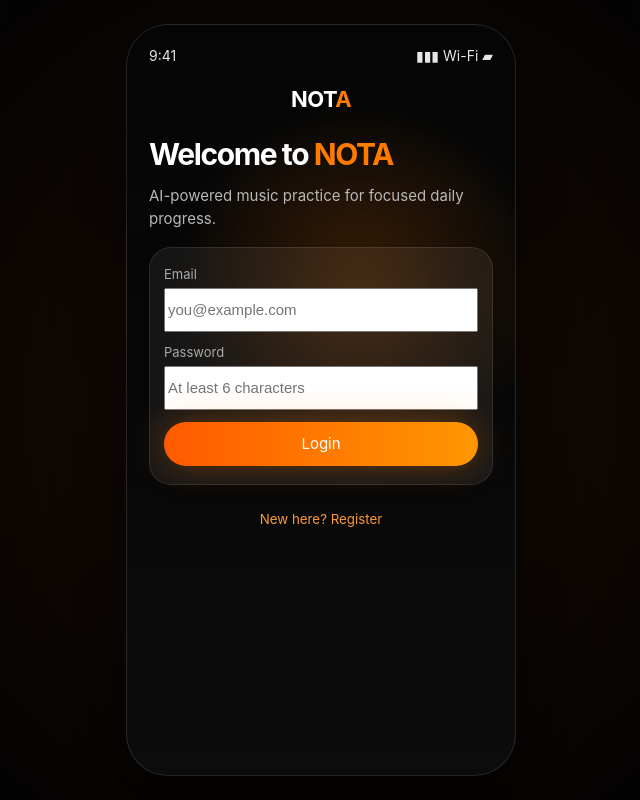
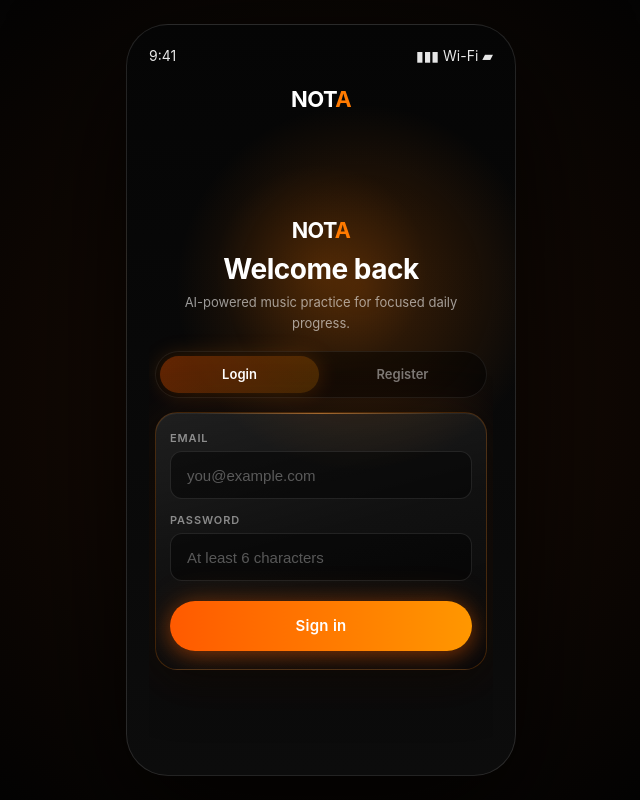
Before and after one commit to MariiaPysarenko/NOTA, a React (Vite) app: page / in a window 1280 px wide. Both pictures are taken after a click on the button "Skip". Shown: the whole page, without its empty margins (319-959 px from the left). Built offline with nearby package versions, Linux system fonts and the light colour scheme; no server answers.

Commit message:
Polish auth screen UI to match NOTA premium style.
Improve glass card, typography hierarchy, dark inputs, and segmented login/register toggle without changing auth logic.

Co-authored-by: Cursor <cursoragent@cursor.com>

```diff
--- a/src/App.css
+++ b/src/App.css
@@ -3587,6 +3587,253 @@ button {
 .phone-onboarding .phone-content,
 .phone-auth .phone-content {
   min-height: 0;
+  display: flex;
+  flex-direction: column;
+}
+
+.phone-auth .phone-content {
+  position: relative;
+  z-index: 1;
+}
+
+/* —— Auth screen (login / register) —— */
+
+.phone-auth .auth-screen {
+  flex: 1;
+  min-height: 0;
+  display: flex;
+  flex-direction: column;
+  justify-content: center;
+  padding: var(--space-sm) var(--space-xs);
+  overflow-y: auto;
+}
+
+.auth-screen-inner {
+  width: 100%;
+  max-width: 100%;
+  animation: auth-enter 0.45s ease both;
+}
+
+@keyframes auth-enter {
+  from {
+    opacity: 0;
+    transform: translateY(10px);
+  }
+  to {
+    opacity: 1;
+    transform: translateY(0);
+  }
+}
+
+.auth-hero {
+  text-align: center;
+  margin-bottom: var(--space-lg);
+}
+
+.auth-brand {
+  margin: 0 0 var(--space-sm);
+  font-size: 1.35rem;
+  font-weight: 700;
+  letter-spacing: -0.6px;
+  color: #fff;
+}
+
+.auth-brand span {
+  color: #ff7a00;
+}
+
+.auth-title {
+  margin: 0 0 var(--space-xs);
+  font-size: clamp(1.5rem, 5.5vw, 1.75rem);
+  font-weight: 700;
+  line-height: var(--line-tight);
+  letter-spacing: -0.5px;
+  color: #fff;
+}
+
+.auth-tagline {
+  margin: 0 auto;
+  max-width: 280px;
+  font-size: var(--text-small);
+  line-height: var(--line-body);
+  color: rgba(255, 255, 255, 0.58);
+}
+
+.auth-demo-pill {
+  display: inline-block;
+  margin-top: var(--space-sm);
+  padding: 6px 12px;
+  border-radius: var(--radius-pill);
+  font-size: var(--text-caption);
+  font-weight: 600;
+  letter-spacing: 0.03em;
+  color: #ffc285;
+  background: rgba(255, 122, 0, 0.12);
+  border: 1px solid rgba(255, 122, 0, 0.28);
+}
+
+.auth-mode-tabs {
+  display: grid;
+  grid-template-columns: 1fr 1fr;
+  gap: 4px;
+  padding: 4px;
+  margin-bottom: var(--space-md);
+  border-radius: var(--radius-pill);
+  background: rgba(0, 0, 0, 0.45);
+  border: 1px solid rgba(255, 255, 255, 0.08);
+}
+
+.auth-mode-tab {
+  border: 0;
+  border-radius: var(--radius-pill);
+  padding: 11px 14px;
+  background: transparent;
+  color: rgba(255, 255, 255, 0.45);
+  font-size: var(--text-small);
+  font-weight: 600;
+  transition:
+    background 0.22s ease,
+    color 0.22s ease,
+    box-shadow 0.22s ease;
+}
+
+.auth-mode-tab.active {
+  color: #fff;
+  background: linear-gradient(
+    135deg,
+    rgba(255, 90, 0, 0.38),
+    rgba(255, 151, 0, 0.22)
+  );
+  box-shadow: 0 0 22px rgba(255, 122, 0, 0.22);
+}
+
+.auth-form-card {
+  position: relative;
+  display: grid;
+  gap: var(--space-md);
+  padding: var(--space-lg) var(--space-md);
+  border-radius: var(--radius-lg);
+  background: linear-gradient(
+    165deg,
+    rgba(255, 255, 255, 0.09) 0%,
+    rgba(255, 255, 255, 0.03) 48%,
+    rgba(0, 0, 0, 0.2) 100%
+  );
+  border: 1px solid rgba(255, 122, 0, 0.22);
+  box-shadow:
+    inset 0 1px 0 rgba(255, 255, 255, 0.06),
+    0 16px 48px rgba(0, 0, 0, 0.55),
+    0 0 56px rgba(255, 122, 0, 0.1);
+  backdrop-filter: blur(20px);
+  -webkit-backdrop-filter: blur(20px);
+  overflow: hidden;
+}
+
+.auth-form-card::before {
+  content: "";
+  position: absolute;
+  top: 0;
+  left: 12%;
+  right: 12%;
+  height: 1px;
+  background: linear-gradient(
+    90deg,
+    transparent,
+    rgba(255, 154, 53, 0.55),
+    transparent
+  );
+  pointer-events: none;
+}
+
+.auth-field {
+  display: grid;
+  gap: 8px;
+}
+
+.auth-field-label {
+  font-size: var(--text-caption);
+  font-weight: 600;
+  letter-spacing: 0.08em;
+  text-transform: uppercase;
+  color: rgba(255, 255, 255, 0.5);
+}
+
+.auth-input {
+  width: 100%;
+  height: 48px;
+  padding: 0 16px;
+  border-radius: var(--radius-sm);
+  border: 1px solid rgba(255, 255, 255, 0.1);
+  background: rgba(0, 0, 0, 0.42);
+  color: #f2f2f2;
+  font-size: var(--text-body);
+  transition:
+    border-color 0.2s ease,
+    box-shadow 0.2s ease,
+    background 0.2s ease;
+  -webkit-appearance: none;
+  appearance: none;
+}
+
+.auth-input::placeholder {
+  color: rgba(255, 255, 255, 0.32);
+}
+
+.auth-input:hover {
+  border-color: rgba(255, 255, 255, 0.16);
+  background: rgba(0, 0, 0, 0.5);
+}
+
+.auth-input:focus {
+  outline: none;
+  border-color: rgba(255, 122, 0, 0.65);
+  background: rgba(0, 0, 0, 0.55);
+  box-shadow:
+    0 0 0 3px rgba(255, 122, 0, 0.14),
+    0 0 24px rgba(255, 122, 0, 0.12);
+}
+
+.auth-submit {
+  margin-top: var(--space-xs);
+  min-height: 50px;
+  font-weight: 600;
+  letter-spacing: 0.02em;
+  box-shadow:
+    0 4px 20px rgba(255, 90, 0, 0.38),
+    0 0 36px rgba(255, 122, 0, 0.18);
+  transition:
+    transform 0.15s ease,
+    box-shadow 0.2s ease,
+    opacity 0.2s ease;
+}
+
+.auth-submit:hover:not(:disabled) {
+  box-shadow:
+    0 6px 28px rgba(255, 90, 0, 0.48),
+    0 0 44px rgba(255, 122, 0, 0.28);
+}
+
+.auth-submit:active:not(:disabled) {
+  transform: scale(0.98);
+}
+
+.auth-submit:disabled {
+  opacity: 0.65;
+  cursor: not-allowed;
+}
+
+.phone-auth::after {
+  content: "";
+  position: absolute;
+  top: 18%;
+  left: 50%;
+  width: 220px;
+  height: 220px;
+  transform: translateX(-50%);
+  border-radius: 50%;
+  background: radial-gradient(circle, rgba(255, 122, 0, 0.14), transparent 68%);
+  pointer-events: none;
+  z-index: 0;
 }
 
 .logo-static {
--- a/src/mobile-polish.css
+++ b/src/mobile-polish.css
@@ -256,6 +256,16 @@
     padding: 20px 16px;
   }
 
+  .phone-auth .auth-screen {
+    justify-content: flex-start;
+    padding-top: var(--space-lg);
+    padding-bottom: calc(var(--space-xl) + var(--safe-bottom));
+  }
+
+  .auth-form-card {
+    padding: var(--space-md);
+  }
+
   .phone.has-bottom-nav .bottom-nav-shell {
     position: sticky;
     bottom: 0;
--- a/src/screens/AuthScreen.jsx
+++ b/src/screens/AuthScreen.jsx
@@ -36,22 +36,48 @@ export default function AuthScreen({ mode = "login" }) {
 
   return (
     <main className="screen auth-screen">
-      <section className="hero small">
-        <h1>
-          {isLogin ? "Welcome to" : "Join"} <span>NOTA</span>
-        </h1>
-        <p>
+      <div className="auth-screen-inner" key={mode}>
+        <header className="auth-hero">
+          <p className="auth-brand">
+            NOT<span>A</span>
+          </p>
+          <h1 className="auth-title">{isLogin ? "Welcome back" : "Join the practice"}</h1>
+          <p className="auth-tagline">
             AI-powered music practice for focused daily progress.
-          {isDemoMode ? " Running in demo mode — any email works." : ""}
           </p>
-      </section>
+          {isDemoMode && (
+            <span className="auth-demo-pill">Demo mode — any email works</span>
+          )}
+        </header>
 
-      <form className="auth-form glass-card" onSubmit={handleSubmit}>
+        <div className="auth-mode-tabs" role="tablist" aria-label="Authentication mode">
+          <button
+            type="button"
+            role="tab"
+            aria-selected={isLogin}
+            className={`auth-mode-tab ${isLogin ? "active" : ""}`}
+            onClick={() => navigate(ROUTES.AUTH_LOGIN)}
+          >
+            Login
+          </button>
+          <button
+            type="button"
+            role="tab"
+            aria-selected={!isLogin}
+            className={`auth-mode-tab ${!isLogin ? "active" : ""}`}
+            onClick={() => navigate(ROUTES.AUTH_REGISTER)}
+          >
+            Register
+          </button>
+        </div>
+
+        <form className="auth-form auth-form-card" onSubmit={handleSubmit}>
           {!isLogin && (
-          <label>
-            Display name
+            <label className="auth-field">
+              <span className="auth-field-label">Display name</span>
               <input
                 type="text"
+                className="auth-input"
                 value={displayName}
                 onChange={(e) => setDisplayName(e.target.value)}
                 placeholder="Your name"
@@ -59,10 +85,11 @@ export default function AuthScreen({ mode = "login" }) {
               />
             </label>
           )}
-        <label>
-          Email
+          <label className="auth-field">
+            <span className="auth-field-label">Email</span>
             <input
               type="email"
+              className="auth-input"
               value={email}
               onChange={(e) => setEmail(e.target.value)}
               placeholder="you@example.com"
@@ -70,28 +97,22 @@ export default function AuthScreen({ mode = "login" }) {
               required
             />
           </label>
-        <label>
-          Password
+          <label className="auth-field">
+            <span className="auth-field-label">Password</span>
             <input
               type="password"
+              className="auth-input"
               value={password}
               onChange={(e) => setPassword(e.target.value)}
-            placeholder={isDemoMode ? "Any password in demo mode" : "At least 6 characters"}
+              placeholder={isDemoMode ? "Any password in demo" : "At least 6 characters"}
               autoComplete={isLogin ? "current-password" : "new-password"}
             />
           </label>
-        <button type="submit" className="primary" disabled={loading}>
-          {loading ? "Please wait…" : isLogin ? "Login" : "Create account"}
+          <button type="submit" className="primary auth-submit" disabled={loading}>
+            {loading ? "Please wait…" : isLogin ? "Sign in" : "Create account"}
           </button>
         </form>
-
-      <button
-        type="button"
-        className="link-btn"
-        onClick={() => navigate(isLogin ? ROUTES.AUTH_REGISTER : ROUTES.AUTH_LOGIN)}
-      >
-        {isLogin ? "New here? Register" : "Already have an account? Login"}
-      </button>
+      </div>
     </main>
   );
 }
```
Lines whose indentation alone changed are shown as unchanged.
